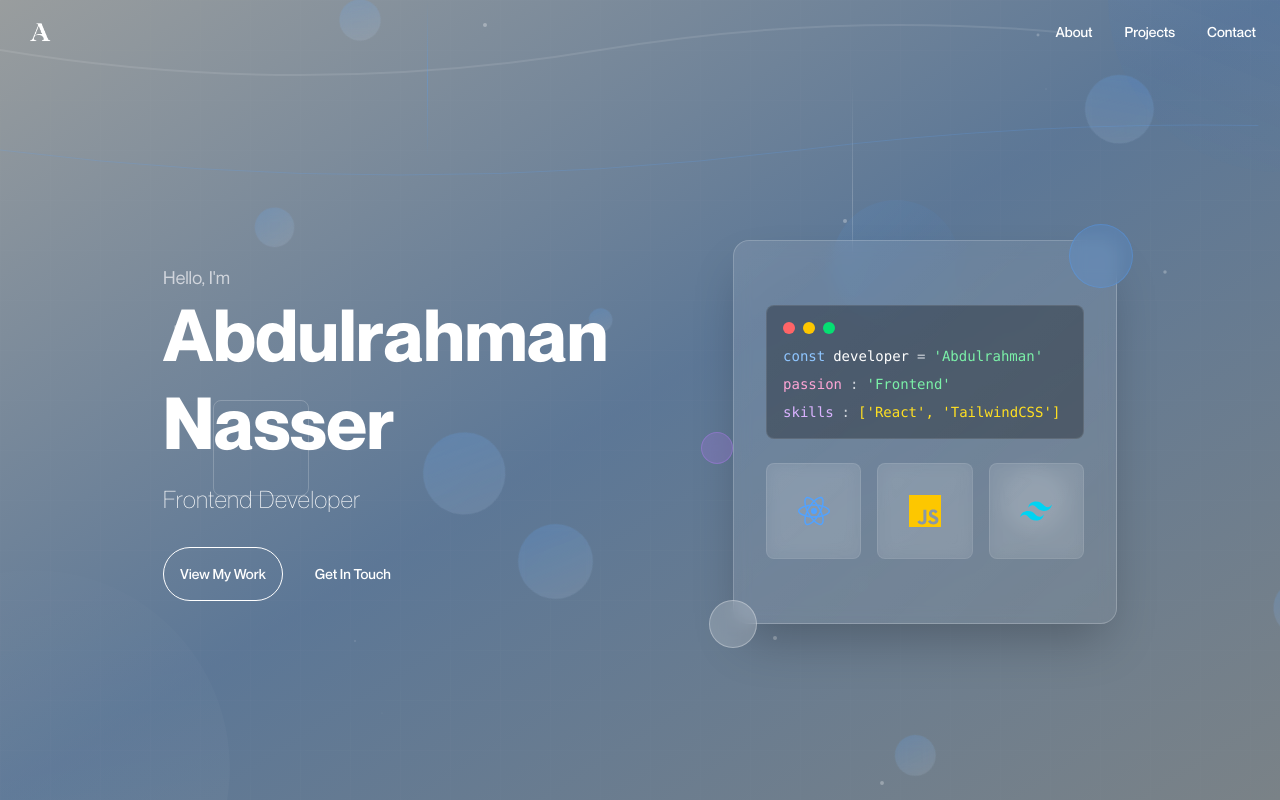
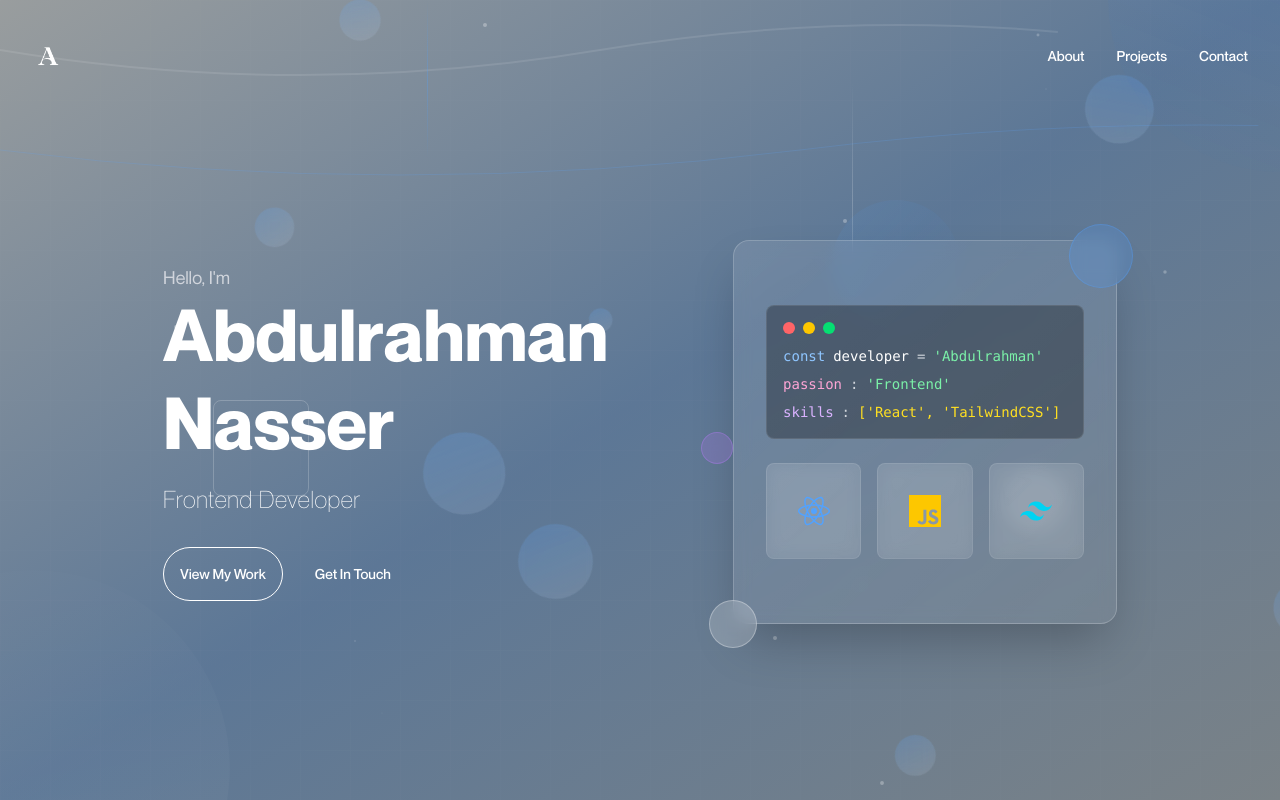
Before and after one commit to Abdulrahman-Nasser0/portifolio, a React (Vite) app: page / in a window 1280 px wide. Shown: the top 800 px of the page. Built offline with nearby package versions, Linux system fonts and the light colour scheme.

Commit message:
Adjust the padding on header

```diff
--- a/src/components/layout/header/index.jsx
+++ b/src/components/layout/header/index.jsx
@@ -6,7 +6,7 @@ import { MagneticButton } from "../../ui/magnetic-button";
 export function Header({ onMenuToggle }) {
 
   return (
-    <header className="absolute top-0 left-0 w-full px-4 z-50 text-white">
+    <header className="absolute top-0 left-0 w-full px-4 lg:p-6 z-50 text-white">
       <nav className="">
         <div className="flex justify-between items-center h-16">
           {/* Logo - Home button */}
```
